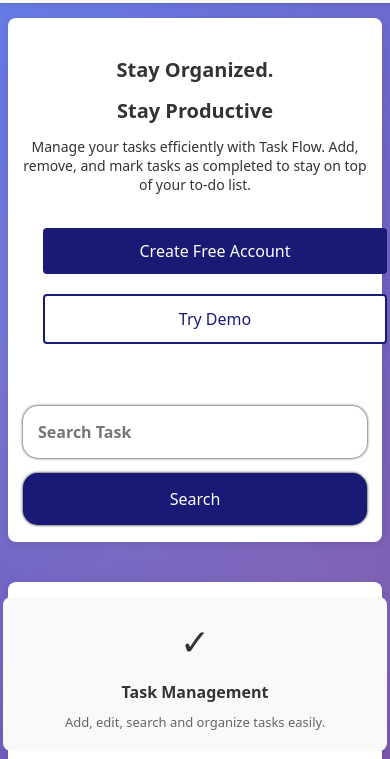
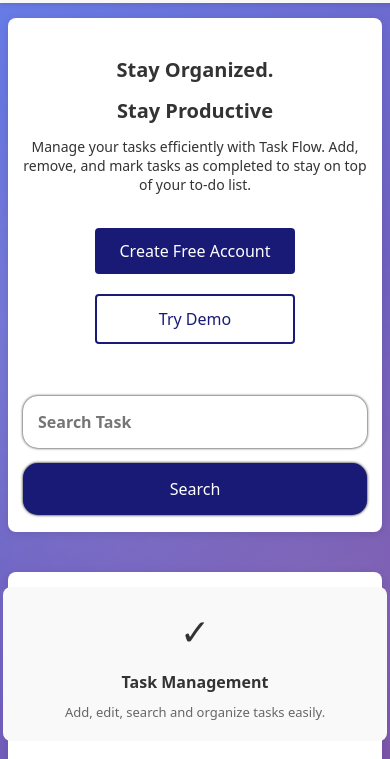
Before and after one commit to Justice-code-ops/Task-flows, a website: page Public/index.html in a window 390 px wide. Shown: the part 67-826 px from the top of the page. Drawn offline with Linux system fonts and the light colour scheme; a web font is replaced by a local one.

Commit message:
updated the button container

```diff
--- a/Public/style.css
+++ b/Public/style.css
@@ -684,6 +684,12 @@
         font-size: 12px;
     }
 
+    .button-container {
+        width: 70%;
+        box-sizing: border-box;
+        margin: auto;
+    }
+
     .headline {
         font-size: 20px;
     }
```
